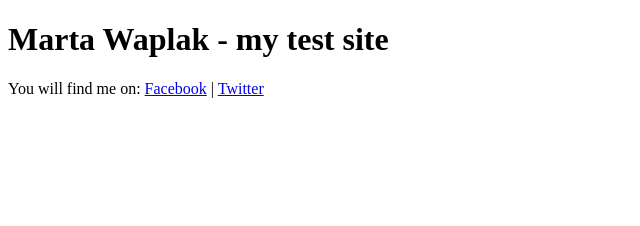
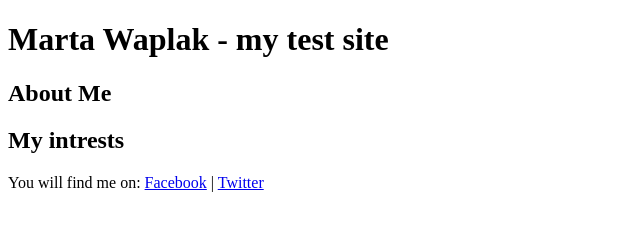
Before and after one commit to Solitary82/practice_ground, a plain HTML site: page index.html in a window 1280 px wide. Shown: the whole page, without its empty margins (0-640 px from the left). Drawn offline with nearby package versions, Linux system fonts and the light colour scheme; files that its build step writes are made by us from their sources.

Commit message:
Add h2 titles

```diff
--- a/index.html
+++ b/index.html
@@ -13,8 +13,10 @@
 	</header>
 	<main class="container_main">
 		<section class="about">
+			<h2>About Me<h2>
 		</section>
 		<section class="interests">
+			<h2>My intrests</h2>
 		</section>
 	</main>
 	<footer class="container_footer">
```
Also changed, not shown: screenshots/zadanie 7.2 - pierwszy commit.jpg (added), screenshots/zadanie 7.2 - punkt wyjscia.jpg (renamed from screenshots/zadanie 7.2 - punkt wyjścia.jpg).
